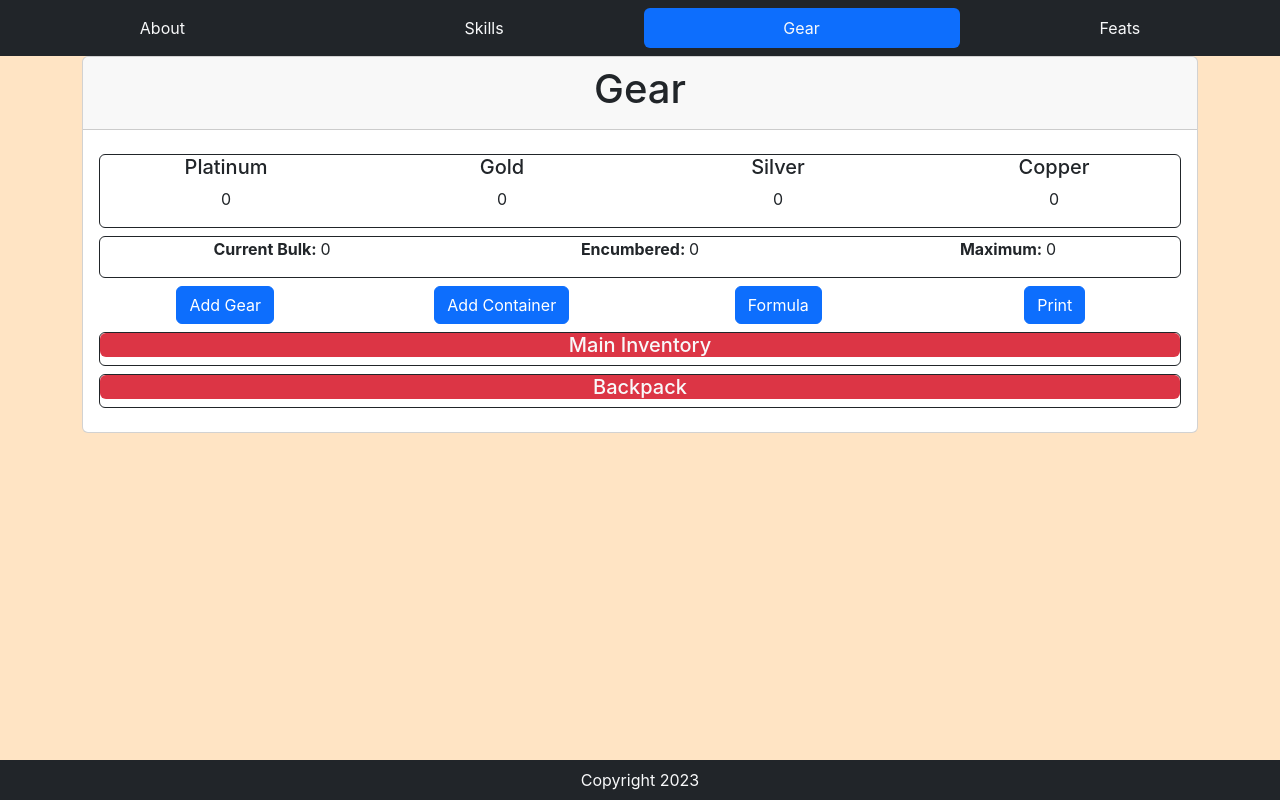
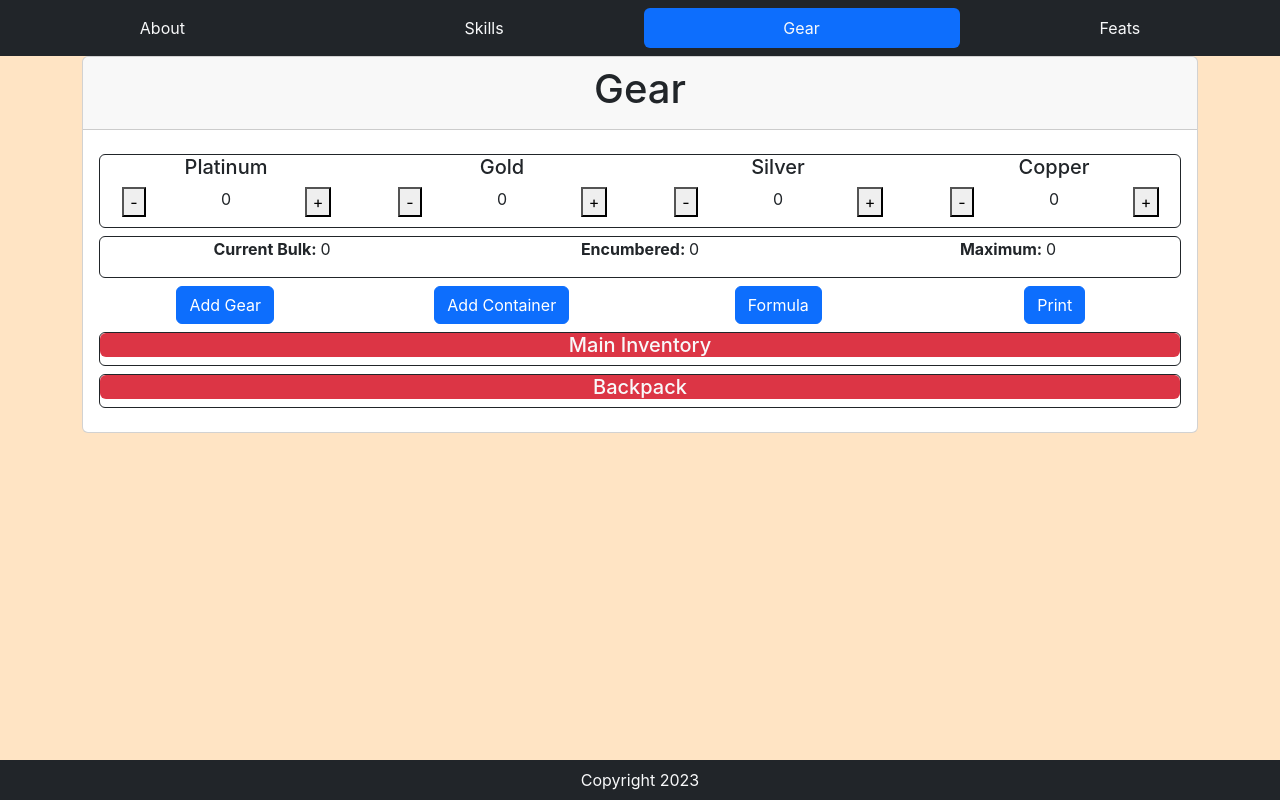
Before and after one commit to greg93john/perfect-draw-card-creator, a React (Create React App) app: page / in a window 1280 px wide. Both pictures are taken after a click on the tab "Gear". Built offline with nearby package versions, Linux system fonts and the light colour scheme; the HTML template or start-up script is replaced by a standard one.

Commit message:
Updates Gear tab and optimizes workflow

```diff
--- a/package.json
+++ b/package.json
@@ -3,6 +3,7 @@
   "version": "0.1.0",
   "private": true,
   "dependencies": {
+    "@babel/plugin-proposal-private-property-in-object":"^7.21.11",
     "@testing-library/jest-dom": "^5.17.0",
     "@testing-library/react": "^13.4.0",
     "@testing-library/user-event": "^13.5.0",
--- a/src/App.js
+++ b/src/App.js
@@ -24,19 +24,26 @@ function App() {
       deity: "Not Set",
       age: "Not Set",
       languages: "Not Set",
-      editNotes: "Notes"
+      editNotes: "Notes",
+      currentBulk: 0,
+      encumbered: 0,
+      maximum: 0,
+      currency:
+      {
+        platinum: 0,
+        gold: 0,
+        silver: 0,
+        copper: 0,
+      },
     }
   );
-  let temp = charData;
 
   function ChangeViewTo(varName) {
     setTabName(varName);
   }
 
-  function UpdateCharData (key, val) {
-    temp = charData;
-    temp[key] = val;
-    setCharData({...temp});
+  function UpdateCharData(key, val) {
+    setCharData({...charData, [key]:val });
   }
 
   return (
--- a/src/components/MainView.jsx
+++ b/src/components/MainView.jsx
@@ -8,18 +8,15 @@ function MainView(props) {
   function ShowTabBody(name) {
 
     switch (name.toLowerCase()) {
-      case "about": return(<About charData ={props.charData} updateCharData ={props.updateCharData} />);
-        break;
+      case "about": return (<About charData={props.charData} updateCharData={props.updateCharData} />);
 
-      case "feats": return(<Feats />);
-        break;
+      case "feats": return (<Feats charData={props.charData} updateCharData={props.updateCharData} />);
 
-      case "gear": return(<Gear />);
-        break;
+      case "gear": return (<Gear charData={props.charData} updateCharData={props.updateCharData} />);
 
-      case "skills": return(<Skills />);
-        break;
-        default: return(<div></div>);
+      case "skills": return (<Skills charData={props.charData} updateCharData={props.updateCharData} />);
+
+      default: return (<div></div>);
     }
 
   }
--- a/src/components/tab-bodies/About.jsx
+++ b/src/components/tab-bodies/About.jsx
@@ -94,7 +94,7 @@ function About(props) {
             <div className="border border-dark rounded my-2">
                 <b>Edit Notes</b>
                 <hr />
-                <textarea name="aboutNotes" id="" cols="50" rows="10" defaultValue={props.charData.editNotes}></textarea>
+                <textarea name="aboutNotes" id="" cols="50" rows="10" defaultValue={props.charData.editNotes} onChange={(e) => { props.updateCharData("editNotes", e.target.value); }}></textarea>
             </div>
         </div>
     )
--- a/src/components/tab-bodies/Gear.jsx
+++ b/src/components/tab-bodies/Gear.jsx
@@ -7,19 +7,59 @@ function Gear(props) {
                 <div className="row">
                     <div className="col">
                         <h5>Platinum</h5>
-                        <p>0</p>
+                        <div className="row">
+                            <div className="col">
+                                <button onClick={() => { props.updateCharData("currency", { ...props.charData.currency, "platinum": props.charData.currency.platinum - 1 }) }}>-</button>
+                            </div>
+                            <div className="col">
+                                <p>{props.charData.currency.platinum}</p>
+                            </div>
+                            <div className="col">
+                                <button onClick={() => { props.updateCharData("currency", { ...props.charData.currency, "platinum": props.charData.currency.platinum + 1 }) }}>+</button>
+                            </div>
+                        </div>
                     </div>
                     <div className="col">
                         <h5>Gold</h5>
-                        <p>0</p>
+                        <div className="row">
+                            <div className="col">
+                                <button onClick={() => { props.updateCharData("currency", { ...props.charData.currency, "gold": props.charData.currency.gold - 1 }) }}>-</button>
+                            </div>
+                            <div className="col">
+                                <p>{props.charData.currency.gold}</p>
+                            </div>
+                            <div className="col">
+                                <button onClick={() => { props.updateCharData("currency", { ...props.charData.currency, "gold": props.charData.currency.gold + 1 }) }}>+</button>
+                            </div>
+                        </div>
                     </div>
                     <div className="col">
                         <h5>Silver</h5>
-                        <p>0</p>
+                        <div className="row">
+                            <div className="col">
+                                <button onClick={() => { props.updateCharData("currency", { ...props.charData.currency, "silver": props.charData.currency.silver - 1 }) }}>-</button>
+                            </div>
+                            <div className="col">
+                                <p>{props.charData.currency.silver}</p>
+                            </div>
+                            <div className="col">
+                                <button onClick={() => { props.updateCharData("currency", { ...props.charData.currency, "silver": props.charData.currency.silver + 1 }) }}>+</button>
+                            </div>
+                        </div>
                     </div>
                     <div className="col">
                         <h5>Copper</h5>
-                        <p>0</p>
+                        <div className="row">
+                            <div className="col">
+                                <button onClick={() => { props.updateCharData("currency", { ...props.charData.currency, "copper": props.charData.currency.copper - 1 }) }}>-</button>
+                            </div>
+                            <div className="col">
+                                <p>{props.charData.currency.copper}</p>
+                            </div>
+                            <div className="col">
+                                <button onClick={() => { props.updateCharData("currency", { ...props.charData.currency, "copper": props.charData.currency.copper + 1 }) }}>+</button>
+                            </div>
+                        </div>
                     </div>
                 </div>
             </div>
@@ -27,13 +67,13 @@ function Gear(props) {
             <div className="border border-dark rounded my-2">
                 <div className="row">
                     <div className="col">
-                        <p><b>Current Bulk: </b> 0 </p>
+                        <p><b>Current Bulk: </b> {props.charData.currentBulk} </p>
                     </div>
                     <div className="col">
-                        <p><b>Encumbered: </b> 0 </p>
+                        <p><b>Encumbered: </b> {props.charData.encumbered} </p>
                     </div>
                     <div className="col">
-                        <p><b>Maximum: </b> 0 </p>
+                        <p><b>Maximum: </b> {props.charData.maximum} </p>
                     </div>
                 </div>
             </div>
```
